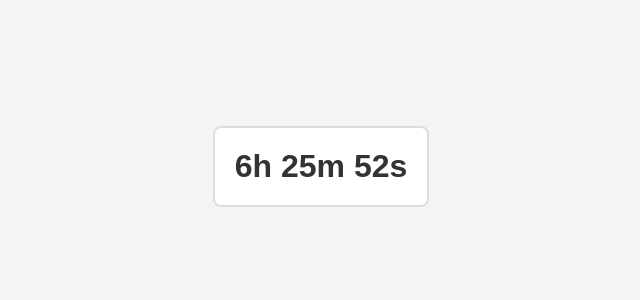
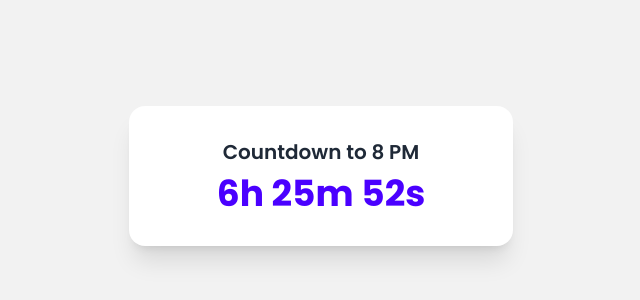
Before and after one commit to piyal007/countDownTimer, a plain HTML site: page index.html in a window 1280 px wide. Shown: the part 224-524 px from the top of the page, without its empty margins (319-959 px from the left). Drawn offline with nearby package versions, Linux system fonts and the light colour scheme.

Commit message:
add daisy ui and tailwind css and poppins font to look better

```diff
--- a/index.html
+++ b/index.html
@@ -1,12 +1,72 @@
 <!DOCTYPE html>
 <html lang="en">
+
 <head>
     <meta charset="UTF-8">
     <meta name="viewport" content="width=device-width, initial-scale=1.0">
-    <title>Document</title>
+    <title>Countdown Timer</title>
+    <!-- Google Fonts -->
+    <link rel="preconnect" href="https://fonts.googleapis.com">
+    <link rel="preconnect" href="https://fonts.gstatic.com" crossorigin>
+    <link href="https://fonts.googleapis.com/css2?family=Poppins:ital,wght@0,100;0,200;0,300;0,400;0,500;0,600;0,700;0,800;0,900;1,100;1,200;1,300;1,400;1,500;1,600;1,700;1,800;1,900&display=swap" rel="stylesheet">
+    <!-- Daisy UI and Tailwind CSS -->
+    <script src="https://cdn.tailwindcss.com"></script>
+    <link href="https://cdn.jsdelivr.net/npm/daisyui@latest/dist/full.min.css" rel="stylesheet" type="text/css" />
+    <style>
+        body{
+            font-family: "Poppins", sans-serif;
+        }
+    </style>
 </head>
-<body>
 
-    <script src="./index.js"></script>
+<body class="bg-base-200 flex items-center justify-center h-screen">
+
+    <div class="card w-96 bg-base-100 shadow-xl">
+        <div class="card-body items-center text-center">
+            <h2 class="card-title">Countdown to 8 PM</h2>
+            <div id="countdown" class="text-4xl font-bold text-primary"></div>
+            <div id="hiddenText" class="mt-4" style="display: none;">
+                <p>Text is now available!</p>
+            </div>
+        </div>
+    </div>
+
+    <script>
+        function startCountdownTo8PM() {
+            const now = new Date();
+            const targetTime = new Date(now);
+
+            targetTime.setHours(20, 0, 0, 0);
+
+            if (now.getTime() > targetTime.getTime()) {
+                targetTime.setDate(targetTime.getDate() + 1);
+            }
+
+            function updateCountdown() {
+                const currentTime = new Date();
+                const timeLeft = targetTime - currentTime;
+
+                if (timeLeft <= 0) {
+                    clearInterval(interval);
+                    document.getElementById('countdown').textContent = "Text Available!";
+                    document.getElementById('hiddenText').style.display = 'block';
+                    return;
+                }
+
+                const hours = Math.floor(timeLeft / (1000 * 60 * 60));
+                const minutes = Math.floor((timeLeft % (1000 * 60 * 60)) / (1000 * 60));
+                const seconds = Math.floor((timeLeft % (1000 * 60)) / 1000);
+
+                document.getElementById('countdown').textContent = `${hours}h ${minutes}m ${seconds}s`;
+            }
+
+            updateCountdown();
+            const interval = setInterval(updateCountdown, 1000);
+        }
+
+        startCountdownTo8PM();
+    </script>
+
 </body>
+
 </html>
```
